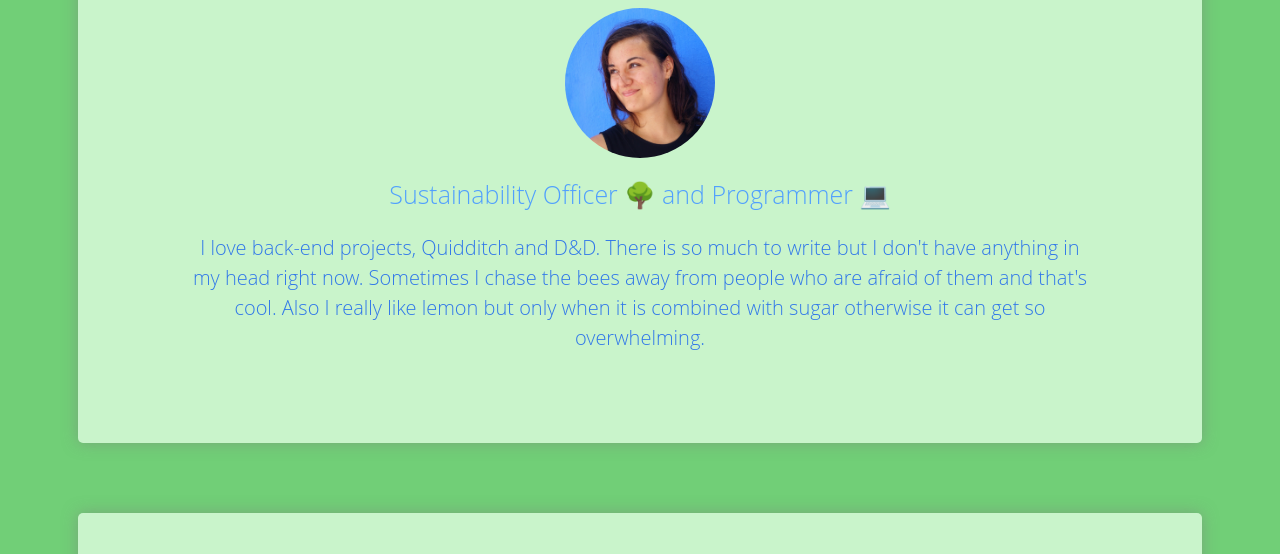
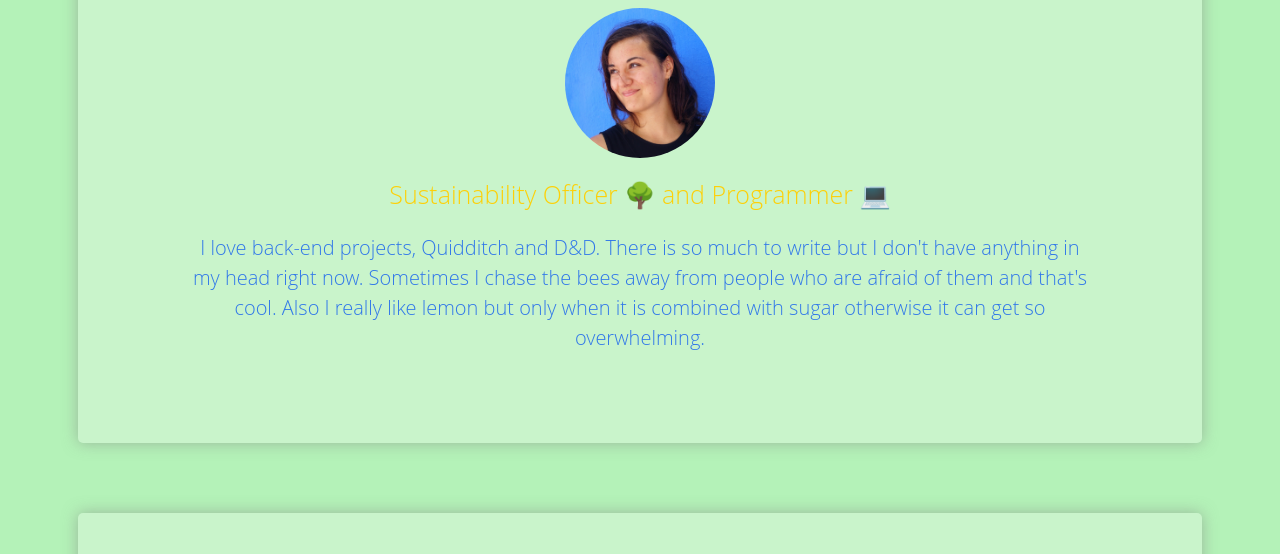
Before and after one commit to A-drienne/profile, a plain HTML site: page index.html in a window 1280 px wide. Shown: the part 246-800 px from the top of the page. Drawn offline with Linux system fonts and the light colour scheme.

Commit message:
different colors

```diff
--- a/style.css
+++ b/style.css
@@ -2,7 +2,7 @@ body {
   font-family: 'Open Sans', sans-serif;
   font-weight: 300; /* if you want the light version */
   font-size: 20px;
-  background-color: rgb(113, 207, 119);
+  background-color: rgb(180, 242, 184);
   line-height: 1.5;
 }
 
@@ -33,7 +33,7 @@ h2 {
   font-family: 'Open Sans', sans-serif;
   font-weight: 300; /* if you want the light version */
   font-size: 25px;
-  color: #51A0FD;
+  color: #fdd008;
   margin: 10px;
 }
 
```
